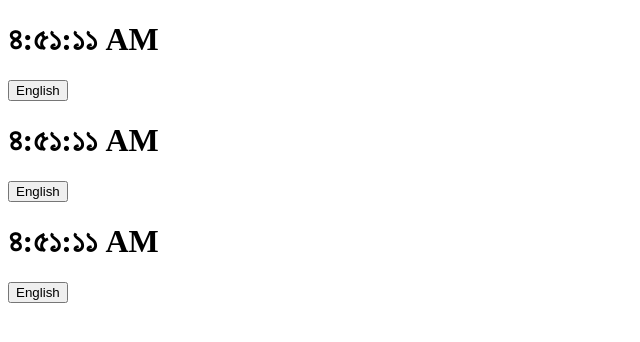
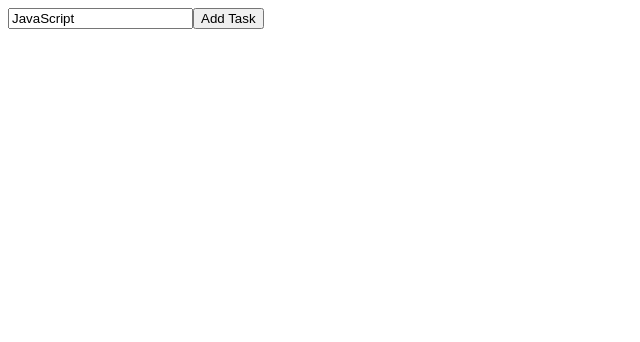
Before and after one commit to MusfiqurRahmanShahed/MYREACT, a React (Create React App) app: page / in a window 1280 px wide. Shown: the top 342 px of the page, without its empty margins (0-640 px from the left). Built offline with nearby package versions, Linux system fonts and the light colour scheme.

Commit message:
Form Handling - Controller

```diff
--- a/src/App.js
+++ b/src/App.js
@@ -1,9 +1,10 @@
-import ClockList from "./Components/ClockList";
+import Form from './Components/Form';
 
 function App() {
-  const cnt = [1,2,3];
+  //const cnt = [1,2,3];
   return (
-    <div><ClockList cnt={cnt}/> </div>
+    //<div><ClockList cnt={cnt}/> </div>
+    <div><Form/></div>
   );
 }
 
--- /dev/null
+++ b/src/Components/Form.js
@@ -0,0 +1,52 @@
+import React from 'react';
+
+export default class From extends React.Component {
+    state = {
+        title: 'JavaScript',
+    };
+    handleChange = (event) => {
+        console.log(event.target.value);
+        this.setState({ title: event.target.value });
+    };
+    render(){
+        const { title } = this.state;
+        return(
+            <div>
+                <form>
+                    <input type="text" placeholder="Enter a task" value={title} onChange={this.handleChange}/>
+                    <button type="submit">Add Task</button>
+                </form>
+            </div>
+        )
+    }
+//   constructor(props) {
+//     super(props);
+//     this.state = {
+//       value: '',
+//     };
+//   }
+
+//   handleChange = (event) => {
+//     this.setState({ value: event.target.value });
+//   };
+
+//   handleSubmit = (event) => {
+//     event.preventDefault();
+//     this.props.onSubmit(this.state.value);
+//     this.setState({ value: '' });
+//   };
+
+//   render() {
+//     return (
+//       <form onSubmit={this.handleSubmit}>
+//         <input
+//           type="text"
+//           value={this.state.value}
+//           onChange={this.handleChange}
+//           placeholder="Enter a task"
+//         />
+//         <button type="submit">Add Task</button>
+//       </form>
+//     );
+//   }
+}
```
